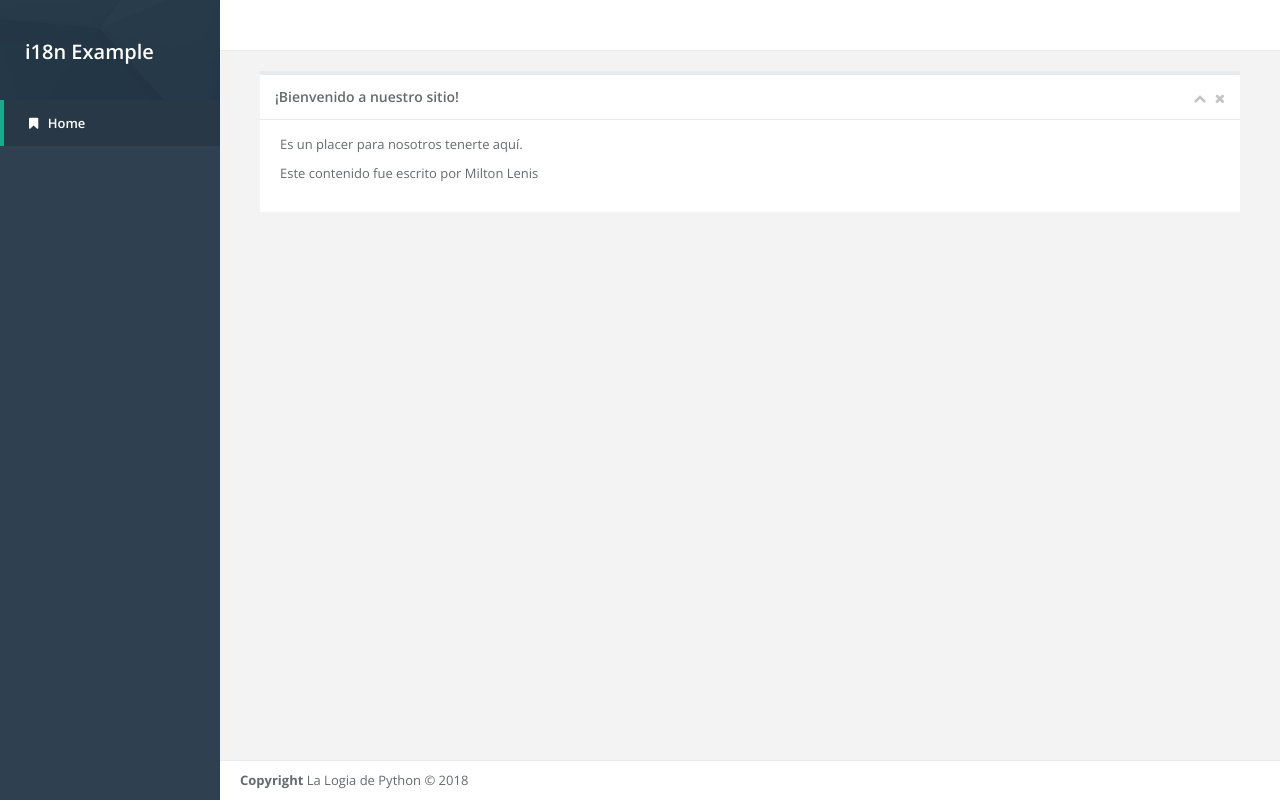
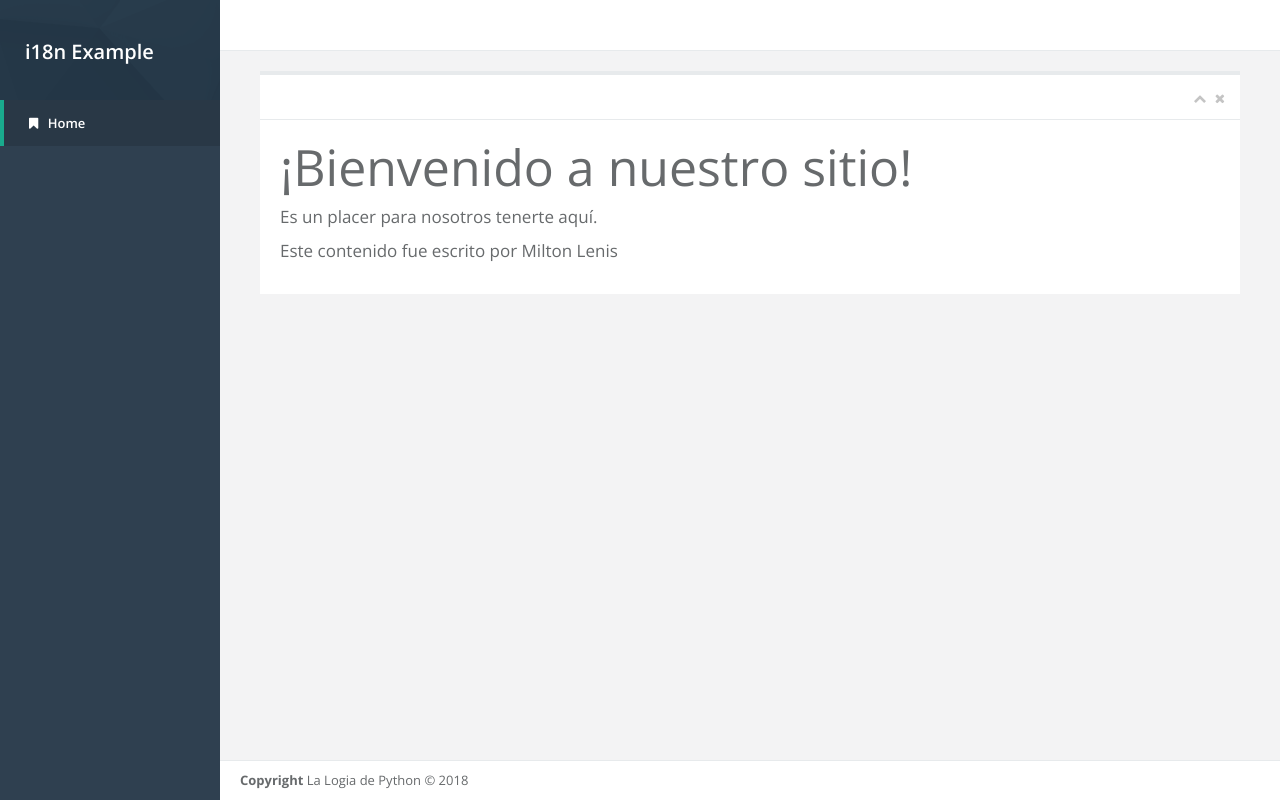
Before and after one commit to MiltonLn/i18nable, a Django app: page / in a window 1280 px wide. Run offline with Django 3.2, Linux system fonts and the light colour scheme; some libraries are stand-ins or nearby versions.

Commit message:
Making fonts bigger in home template

```diff
--- a/templates/home.html
+++ b/templates/home.html
@@ -1,10 +1,19 @@
 {% extends 'base.html' %}
 
-{% block panel_title %}
-    ¡Bienvenido a nuestro sitio!
-{% endblock panel_title %}
+{% block css %}
+    <style>
+        h1 {
+            font-size: 50px;
+        }
+        p {
+            font-size: 17px;
+        }
+    </style>
+{% endblock css %}
 
 {% block panel_content %}
+    <h1>¡Bienvenido a nuestro sitio!</h1>
+
     <p>Es un placer para nosotros tenerte aquí.</p>
 
     <p>
```
